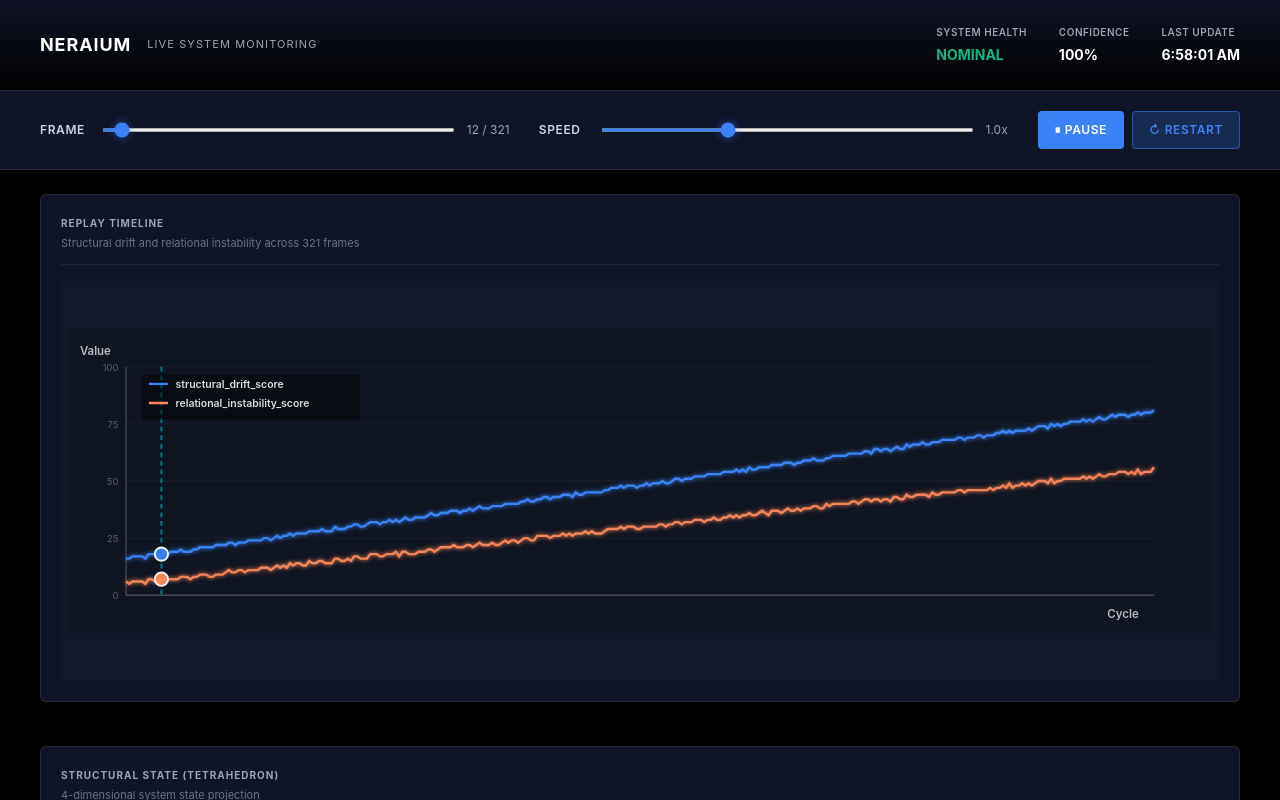
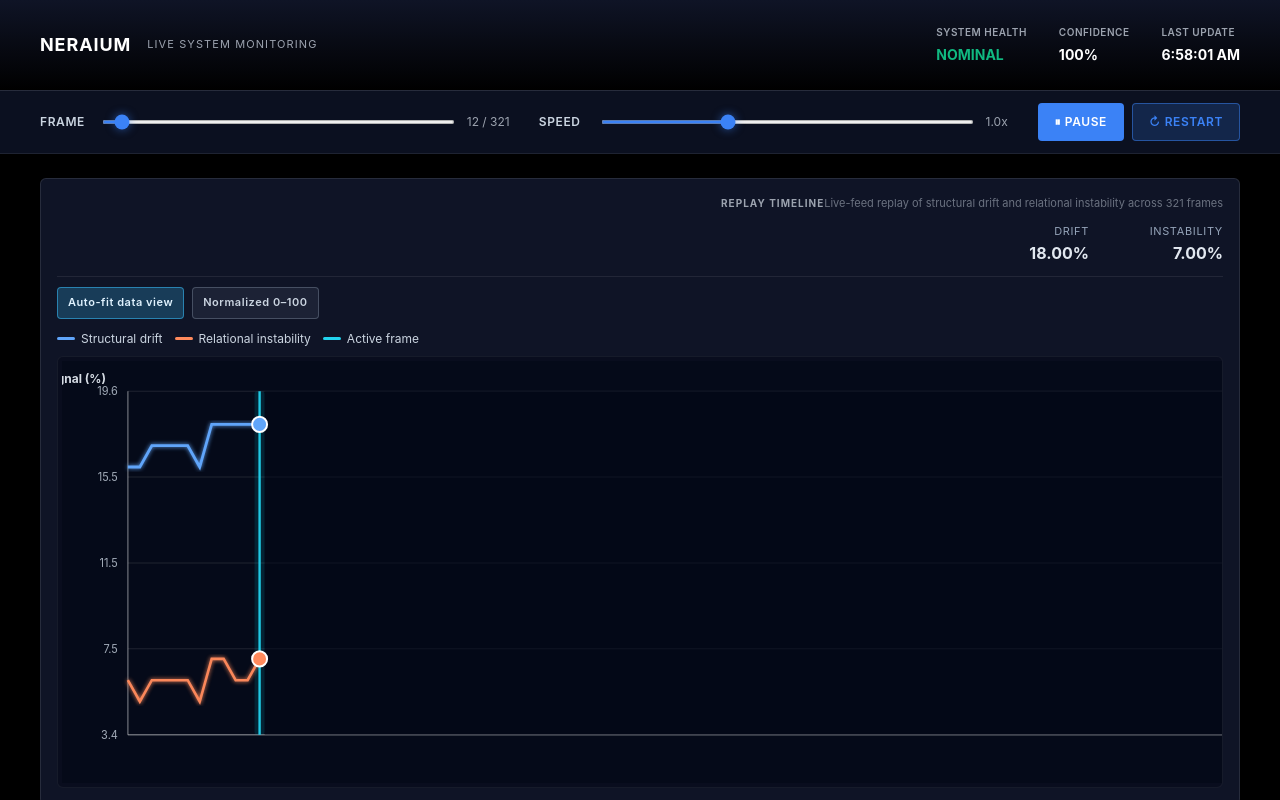
Before and after one commit to Neraium/neraium-core, a Next.js app in the folder frontend/: page / in a window 1280 px wide. Shown: the top 800 px of the page. Built offline with nearby package versions, Linux system fonts and the light colour scheme.

Commit message:
Improve replay timeline chart readability, scaling, and horizontal scrolling UX (#776)

```diff
--- a/frontend/app/globals.css
+++ b/frontend/app/globals.css
@@ -50,9 +50,9 @@ input[type="range"] {
 }
 
 .demo-controls-row {
-  padding: 20px 40px;
-  background: #0F1426;
-  border-bottom: 1px solid rgba(255, 255, 255, 0.1);
+  padding: 12px 40px;
+  background: #0b1020;
+  border-bottom: 1px solid rgba(255, 255, 255, 0.08);
   display: flex;
   gap: 16px;
   align-items: center;
@@ -200,8 +200,8 @@ input[type="range"] {
   background: #0F1426;
   border: 1px solid rgba(255, 255, 255, 0.1);
   border-radius: 6px;
-  padding: 20px;
-  margin-bottom: 20px;
+  padding: 14px 16px 16px;
+  margin-bottom: 16px;
 }
 
 .panel-head {
@@ -227,21 +227,110 @@ input[type="range"] {
 }
 
 /* Chart */
+.replay-chart-panel {
+  padding-top: 12px;
+}
+
+.replay-chart-head {
+  margin-bottom: 10px;
+  padding-bottom: 10px;
+  display: flex;
+  flex-wrap: wrap;
+  align-items: flex-end;
+  justify-content: space-between;
+  gap: 10px;
+}
+
+.chart-head-values {
+  display: flex;
+  gap: 14px;
+}
+
+.chart-head-values > div {
+  display: flex;
+  flex-direction: column;
+  align-items: flex-end;
+  min-width: 120px;
+}
+
+.chart-head-values span {
+  color: #94a3b8;
+  font-size: 11px;
+  text-transform: uppercase;
+  letter-spacing: 0.06em;
+}
+
+.chart-head-values strong {
+  font-size: 16px;
+  color: #e2e8f0;
+}
+
+.chart-toolbar {
+  display: flex;
+  gap: 8px;
+  margin-bottom: 10px;
+}
+
+.btn.btn-subtle {
+  background: rgba(148, 163, 184, 0.1);
+  border-color: rgba(148, 163, 184, 0.35);
+  color: #cbd5e1;
+  text-transform: none;
+  font-size: 11px;
+  padding: 6px 10px;
+}
+
+.btn.btn-subtle.active {
+  background: rgba(56, 189, 248, 0.24);
+  border-color: rgba(56, 189, 248, 0.55);
+  color: #e0f2fe;
+}
+
+.chart-legend {
+  display: flex;
+  flex-wrap: wrap;
+  gap: 12px;
+  margin-bottom: 8px;
+  color: #cbd5e1;
+  font-size: 12px;
+}
+
+.chart-legend span {
+  display: inline-flex;
+  align-items: center;
+  gap: 6px;
+}
+
+.swatch {
+  width: 18px;
+  height: 3px;
+  border-radius: 3px;
+  display: inline-block;
+}
+
+.swatch-drift { background: #60A5FA; }
+.swatch-instability { background: #FF8A5C; }
+.swatch-active { background: #22D3EE; }
+
+.chart-scroll-container {
+  overflow-x: auto;
+  overflow-y: hidden;
+  border-radius: 6px;
+  border: 1px solid rgba(255, 255, 255, 0.07);
+  background: rgba(2, 6, 23, 0.72);
+}
+
 .chart-container {
   width: 100%;
-  height: 400px;
+  height: 430px;
   background: rgba(255, 255, 255, 0.02);
-  border-radius: 4px;
-  overflow: hidden;
-  padding: 8px;
-  display: flex;
-  align-items: center;
-  justify-content: center;
+  padding: 4px;
 }
 
 .chart-svg {
   width: 100%;
   height: 100%;
+  display: block;
 }
 
 /* Tetrahedron */
@@ -339,3 +428,18 @@ input[type="range"] {
     flex: 1;
   }
 }
+
+@media (max-width: 900px) {
+  .chart-head-values {
+    width: 100%;
+    justify-content: space-between;
+  }
+
+  .chart-container {
+    height: 390px;
+  }
+
+  .demo-controls-row {
+    padding: 10px 24px;
+  }
+}
--- a/frontend/components/ReplayChart.tsx
+++ b/frontend/components/ReplayChart.tsx
@@ -1,3 +1,5 @@
+import { useEffect, useMemo, useRef, useState } from 'react'
+
 interface FrameData {
   structural_drift_score: number
   relational_stability_score: number
@@ -9,15 +11,13 @@ interface ReplayChartProps {
   currentIndex: number
 }
 
+type YMode = 'auto' | 'normalized'
+
 export default function ReplayChart({ frames, currentIndex }: ReplayChartProps) {
-  if (frames.length === 0) return null
+  const [yMode, setYMode] = useState<YMode>('auto')
+  const scrollRef = useRef<HTMLDivElement | null>(null)
 
-  const W = 1200
-  const H = 320
-  const PX = 60
-  const PY = 40
-  const IW = W - 2 * PX
-  const IH = H - 2 * PY
+  const safeIndex = Math.max(0, Math.min(currentIndex, Math.max(frames.length - 1, 0)))
 
   const getDriftPercent = (frame: FrameData) => Math.max(0, Math.min(100, (frame.structural_drift_score || 0) * 100))
   const getInstabilityPercent = (frame: FrameData) => {
@@ -25,37 +25,130 @@ export default function ReplayChart({ frames, currentIndex }: ReplayChartProps)
     return 100 - stability
   }
 
-  // Render full timeline and use the cursor to show replay position
-  const driftPoints = frames.map((frame, idx) => ({
-    x: (idx / Math.max(frames.length - 1, 1)) * IW + PX,
-    y: PY + IH - (getDriftPercent(frame) / 100) * IH,
-    value: getDriftPercent(frame),
-  }))
+  const driftValues = useMemo(() => frames.map((frame) => getDriftPercent(frame)), [frames])
+  const instabilityValues = useMemo(() => frames.map((frame) => getInstabilityPercent(frame)), [frames])
+  const visibleEndIndex = safeIndex
+  const visibleDriftValues = driftValues.slice(0, visibleEndIndex + 1)
+  const visibleInstabilityValues = instabilityValues.slice(0, visibleEndIndex + 1)
 
-  const instabilityPoints = frames.map((frame, idx) => ({
-    x: (idx / Math.max(frames.length - 1, 1)) * IW + PX,
-    y: PY + IH - (getInstabilityPercent(frame) / 100) * IH,
-    value: getInstabilityPercent(frame),
-  }))
+  const Y_MIN = 0
+  const Y_MAX = 100
 
-  // Current frame position
-  const currentX = (currentIndex / Math.max(frames.length - 1, 1)) * IW + PX
-  const currentDriftPoint = driftPoints[currentIndex]
-  const currentInstabilityPoint = instabilityPoints[currentIndex]
+  const domain = useMemo(() => {
+    if (yMode === 'normalized') return { min: Y_MIN, max: Y_MAX }
 
-  // Build polyline points
-  const driftPath = driftPoints.map((p) => `${p.x.toFixed(1)},${p.y.toFixed(1)}`).join(' ')
-  const instabilityPath = instabilityPoints.map((p) => `${p.x.toFixed(1)},${p.y.toFixed(1)}`).join(' ')
+    const values = [...visibleDriftValues, ...visibleInstabilityValues]
+    const dataMin = Math.min(...values)
+    const dataMax = Math.max(...values)
+    const spread = Math.max(dataMax - dataMin, 0)
+
+    const padding = spread < 4
+      ? Math.max(spread * 0.18, 0.35)
+      : Math.max(spread * 0.12, 0.8)
+
+    const min = Math.max(Y_MIN, dataMin - padding)
+    const max = Math.min(Y_MAX, dataMax + padding)
+
+    if (max - min < 1.2) {
+      const center = (max + min) / 2
+      return {
+        min: Math.max(Y_MIN, center - 0.7),
+        max: Math.min(Y_MAX, center + 0.7),
+      }
+    }
+
+    return { min, max }
+  }, [visibleDriftValues, visibleInstabilityValues, yMode])
+
+  if (frames.length === 0) return null
+
+  const H = 420
+  const M = { top: 30, right: 30, bottom: 48, left: 66 }
+  const pixelsPerFrame = 12
+  const minPlotWidth = 920
+  const plotWidth = Math.max(minPlotWidth, Math.max(frames.length - 1, 1) * pixelsPerFrame)
+  const W = M.left + M.right + plotWidth
+  const IH = H - M.top - M.bottom
+
+  const yToPx = (value: number) => {
+    const den = Math.max(domain.max - domain.min, 0.001)
+    const t = (value - domain.min) / den
+    return M.top + IH - t * IH
+  }
+
+  const xFor = (idx: number) => M.left + ((idx / Math.max(frames.length - 1, 1)) * plotWidth)
+
+  const driftPoints = driftValues.map((value, idx) => ({ x: xFor(idx), y: yToPx(value), value }))
+  const instabilityPoints = instabilityValues.map((value, idx) => ({ x: xFor(idx), y: yToPx(value), value }))
+  const visibleDriftPoints = driftPoints.slice(0, visibleEndIndex + 1)
+  const visibleInstabilityPoints = instabilityPoints.slice(0, visibleEndIndex + 1)
+
+  const currentX = xFor(safeIndex)
+  const activeBandWidth = Math.max(10, pixelsPerFrame * 0.85)
+  const currentDriftPoint = driftPoints[safeIndex]
+  const currentInstabilityPoint = instabilityPoints[safeIndex]
+
+  const driftPath = visibleDriftPoints.map((p) => `${p.x.toFixed(1)},${p.y.toFixed(1)}`).join(' ')
+  const instabilityPath = visibleInstabilityPoints.map((p) => `${p.x.toFixed(1)},${p.y.toFixed(1)}`).join(' ')
+
+  const yTicks = Array.from({ length: 5 }).map((_, i) => {
+    const t = i / 4
+    const v = domain.min + (domain.max - domain.min) * t
+    return { value: v, y: yToPx(v) }
+  })
+
+  useEffect(() => {
+    const el = scrollRef.current
+    if (!el) return
+
+    const targetLeft = currentX - el.clientWidth * 0.5
+    const maxScroll = Math.max(el.scrollWidth - el.clientWidth, 0)
+    el.scrollTo({
+      left: Math.max(0, Math.min(targetLeft, maxScroll)),
+      behavior: 'smooth',
+    })
+  }, [currentX])
 
   return (
-    <div className="panel">
-      <div className="panel-head">
+    <div className="panel replay-chart-panel">
+      <div className="panel-head replay-chart-head">
+        <div>
           <span className="eyebrow">Replay Timeline</span>
-        <span className="panel-subtitle">Structural drift and relational instability across {frames.length} frames</span>
+          <span className="panel-subtitle">Live-feed replay of structural drift and relational instability across {frames.length} frames</span>
         </div>
-      <div className="chart-container">
-        <svg className="chart-svg" viewBox={`0 0 ${W} ${H}`} preserveAspectRatio="xMidYMid meet">
-          <rect x={0} y={0} width={W} height={H} fill="rgba(0,0,0,0.18)" />
+        <div className="chart-head-values" aria-live="polite">
+          <div><span>Drift</span><strong>{currentDriftPoint?.value.toFixed(2)}%</strong></div>
+          <div><span>Instability</span><strong>{currentInstabilityPoint?.value.toFixed(2)}%</strong></div>
+        </div>
+      </div>
+
+      <div className="chart-toolbar" role="group" aria-label="Y-axis scaling mode">
+        <button
+          className={`btn btn-subtle ${yMode === 'auto' ? 'active' : ''}`}
+          onClick={() => setYMode('auto')}
+          type="button"
+        >
+          Auto-fit data view
+        </button>
+        <button
+          className={`btn btn-subtle ${yMode === 'normalized' ? 'active' : ''}`}
+          onClick={() => setYMode('normalized')}
+          type="button"
+        >
+          Normalized 0–100
+        </button>
+      </div>
+
+      <div className="chart-legend" aria-hidden="true">
+        <span><i className="swatch swatch-drift" /> Structural drift</span>
+        <span><i className="swatch swatch-instability" /> Relational instability</span>
+        <span><i className="swatch swatch-active" /> Active frame</span>
+      </div>
+
+      <div ref={scrollRef} className="chart-scroll-container">
+        <div className="chart-container" style={{ minWidth: `${W}px` }}>
+          <svg className="chart-svg" viewBox={`0 0 ${W} ${H}`} preserveAspectRatio="none">
+            <rect x={0} y={0} width={W} height={H} fill="rgba(5,10,24,0.72)" />
             <defs>
               <filter id="glow">
                 <feGaussianBlur stdDeviation="2" result="coloredBlur" />
@@ -66,131 +159,70 @@ export default function ReplayChart({ frames, currentIndex }: ReplayChartProps)
               </filter>
             </defs>
 
-          {/* Grid */}
-          {[0, 0.25, 0.5, 0.75, 1].map((y) => (
+            {yTicks.map((tick) => (
+              <g key={`grid-${tick.value.toFixed(4)}`}>
                 <line
-              key={`grid-${y}`}
-              x1={PX}
-              y1={PY + IH - y * IH}
-              x2={PX + IW}
-              y2={PY + IH - y * IH}
-              stroke="rgba(255,255,255,0.05)"
+                  x1={M.left}
+                  y1={tick.y}
+                  x2={M.left + plotWidth}
+                  y2={tick.y}
+                  stroke="rgba(255,255,255,0.1)"
                   strokeWidth="1"
                 />
+                <text x={M.left - 10} y={tick.y + 4} fill="rgba(203,213,225,0.8)" fontSize="11" textAnchor="end">
+                  {tick.value.toFixed(1)}
+                </text>
+              </g>
             ))}
 
-          {/* Value markers */}
-          {[0, 0.25, 0.5, 0.75, 1].map((y) => (
-            <text
-              key={`marker-${y}`}
-              x={PX - 8}
-              y={PY + IH - y * IH + 4}
-              fill="rgba(255,255,255,0.3)"
-              fontSize="10"
-              textAnchor="end"
-            >
-              {(y * 100).toFixed(0)}
-            </text>
-          ))}
+            <line x1={M.left} y1={M.top} x2={M.left} y2={M.top + IH} stroke="rgba(255,255,255,0.35)" strokeWidth="1.5" />
+            <line x1={M.left} y1={M.top + IH} x2={M.left + plotWidth} y2={M.top + IH} stroke="rgba(255,255,255,0.35)" strokeWidth="1.5" />
 
-          {/* Axis */}
-          <line x1={PX} y1={PY} x2={PX} y2={PY + IH} stroke="rgba(255,255,255,0.2)" strokeWidth="1.5" />
-          <line x1={PX} y1={PY + IH} x2={PX + IW} y2={PY + IH} stroke="rgba(255,255,255,0.2)" strokeWidth="1.5" />
+            <rect
+              x={currentX - activeBandWidth / 2}
+              y={M.top}
+              width={activeBandWidth}
+              height={IH}
+              fill="rgba(6,182,212,0.14)"
+              rx="3"
+            />
 
-          {/* Instability line */}
-          {instabilityPath && (
-            <polyline
-              points={instabilityPath}
-              fill="none"
-              stroke="#FF8A5C"
-              strokeWidth="2.5"
+            <rect
+              x={currentX + activeBandWidth / 2}
+              y={M.top}
+              width={Math.max((M.left + plotWidth) - (currentX + activeBandWidth / 2), 0)}
+              height={IH}
+              fill="rgba(2,6,23,0.5)"
+            />
+
+            <polyline points={instabilityPath} fill="none" stroke="#FF8A5C" strokeWidth="2.6" opacity="0.98" filter="url(#glow)" />
+            <polyline points={driftPath} fill="none" stroke="#60A5FA" strokeWidth="2.8" opacity="1" filter="url(#glow)" />
+
+            <line
+              x1={currentX}
+              y1={M.top}
+              x2={currentX}
+              y2={M.top + IH}
+              stroke="#22D3EE"
+              strokeWidth="2.4"
               opacity="0.95"
-              filter="url(#glow)"
             />
+
+            {currentDriftPoint && (
+              <circle cx={currentX} cy={currentDriftPoint.y} r="7.5" fill="#60A5FA" stroke="#FFFFFF" strokeWidth="2" opacity="1" />
+            )}
+            {currentInstabilityPoint && (
+              <circle cx={currentX} cy={currentInstabilityPoint.y} r="7.5" fill="#FF8A5C" stroke="#FFFFFF" strokeWidth="2" opacity="1" />
             )}
 
-          {/* Drift line */}
-          {driftPath && (
-            <polyline
-              points={driftPath}
-              fill="none"
-              stroke="#3B82F6"
-              strokeWidth="2.5"
-              opacity="1"
-              filter="url(#glow)"
-            />
-          )}
-
-          {/* Current position indicator */}
-          <line
-            x1={currentX}
-            y1={PY}
-            x2={currentX}
-            y2={PY + IH}
-            stroke="#06B6D4"
-            strokeWidth="2"
-            strokeDasharray="5,4"
-            opacity="0.6"
-          />
-          {currentDriftPoint && (
-            <circle
-              cx={currentX}
-              cy={currentDriftPoint.y}
-              r="7"
-              fill="#3B82F6"
-              stroke="#FFFFFF"
-              strokeWidth="2"
-              opacity="0.95"
-            />
-          )}
-          {currentInstabilityPoint && (
-            <circle
-              cx={currentX}
-              cy={currentInstabilityPoint.y}
-              r="7"
-              fill="#FF8A5C"
-              stroke="#FFFFFF"
-              strokeWidth="2"
-              opacity="0.95"
-            />
-          )}
-
-          {/* Labels */}
-          <text
-            x={PX - 16}
-            y={PY - 12}
-            fill="rgba(255,255,255,0.7)"
-            fontSize="12"
-            fontWeight="600"
-            textAnchor="end"
-          >
-            Value
+            <text x={M.left - 22} y={M.top - 8} fill="rgba(226,232,240,0.95)" fontSize="12" fontWeight="700" textAnchor="end">
+              Signal (%)
             </text>
-          <text
-            x={PX + IW - 16}
-            y={PY + IH + 24}
-            fill="rgba(255,255,255,0.7)"
-            fontSize="12"
-            fontWeight="600"
-            textAnchor="end"
-          >
-            Cycle
+            <text x={M.left + plotWidth} y={H - 14} fill="rgba(226,232,240,0.95)" fontSize="12" fontWeight="700" textAnchor="end">
+              Frame {safeIndex + 1} / {frames.length}
             </text>
-
-          {/* Legend */}
-          <g>
-            <rect x={PX + 16} y={PY + 8} width={230} height={48} fill="rgba(0,0,0,0.45)" rx="4" />
-            <line x1={PX + 24} y1={PY + 18} x2={PX + 44} y2={PY + 18} stroke="#3B82F6" strokeWidth="2.5" />
-            <text x={PX + 52} y={PY + 22} fill="rgba(255,255,255,0.85)" fontSize="11" fontWeight="600">
-              structural_drift_score
-            </text>
-
-            <line x1={PX + 24} y1={PY + 38} x2={PX + 44} y2={PY + 38} stroke="#FF8A5C" strokeWidth="2.5" />
-            <text x={PX + 52} y={PY + 42} fill="rgba(255,255,255,0.85)" fontSize="11" fontWeight="600">
-              relational_instability_score
-            </text>
-          </g>
           </svg>
+        </div>
       </div>
     </div>
   )
```
Lines whose indentation alone changed are shown as unchanged.
